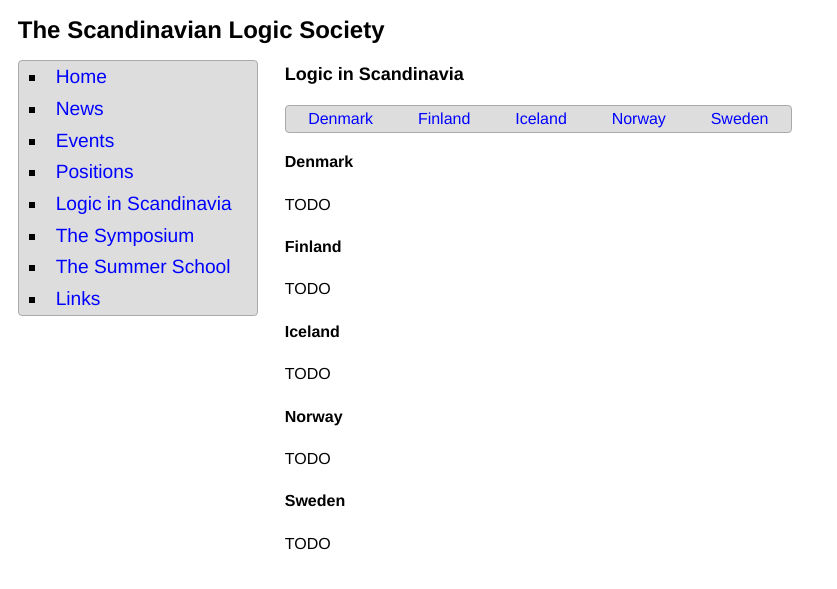
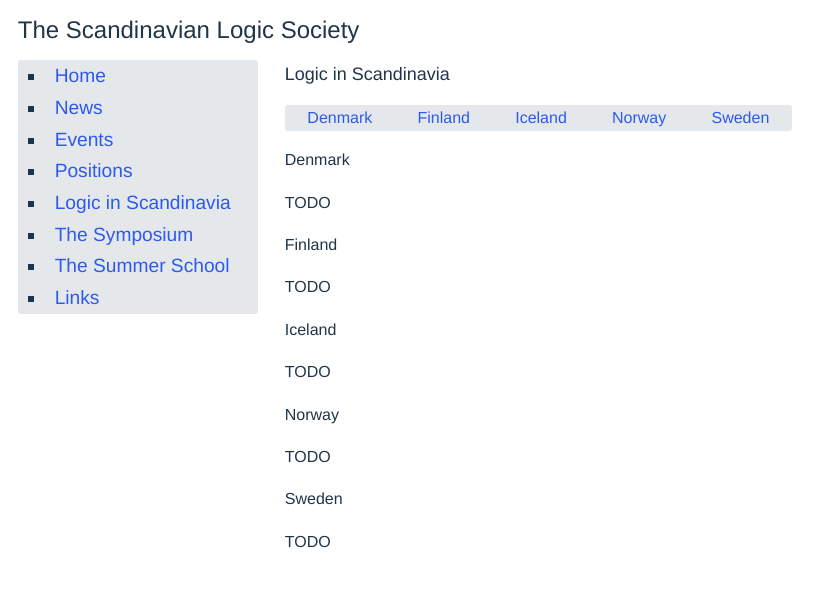
Before and after one commit to scandinavianlogic/scandinavianlogic.github.io, a Jekyll site: the page built from logic-in-scandinavia.md, in a window 1280 px wide. Shown: the top 589 px of the page, without its empty margins (0-837 px from the left). Built offline with Jekyll 4.4.1, drawn with Linux system fonts in a browser that asks for light colours.

Commit message:
improved and organized css

```diff
--- a/_layouts/default.html
+++ b/_layouts/default.html
@@ -19,7 +19,7 @@
         <nav>
           <ul>
             {% for item in site.data.menu_items %}
-              <li><a href="{{ item.link }}" class="nav_link">{{ item.name }}</a></li>
+              <li><a href="{{ item.link }}">{{ item.name }}</a></li>
             {% endfor %}
           </ul>
         </nav>
--- a/css.css
+++ b/css.css
@@ -10,7 +10,7 @@
 }
 
 
-/* LAYOUT */
+/* MAIN LAYOUT */
 
 * {
   box-sizing: border-box;
@@ -23,11 +23,30 @@ body {
   margin: 0 auto;
   max-width: var(--total-width-without-sidebar);
 }
+#main {
+  line-height: 1.65;
+}
 #menu ul {
   margin-top: 0;
   margin-bottom: 0;
+  padding-left: 1ch;
+  padding-right: 1ch;
+  list-style-position: inside;
+  list-style-type: square;
 }
-
+#menu nav, nav.submenu {
+  border-radius: 3px;
+}
+nav.submenu {
+  display: flex;
+  flex-wrap: wrap;
+  justify-content: space-around;
+  width: 100%;
+}
+nav.submenu a {
+  margin-left: 0.5ch;
+  margin-right: 0.5ch;
+}
 
 /* layout when not on a large screen supporting media queries */
 header {
@@ -75,67 +94,16 @@ header {
     display: table-cell;
     vertical-align: top;
   }
-  h2 {
+  #content> :first-child {
     margin-top: 0;
   }
 }
 
 
-/* STYLE */
+/* ADDITIONAL LAYOUT */
 
-h1 {
-  font-size: x-large;
-}
-h2 {
-  font-size: large;
-}
-h3 {
-  font-size: medium;
-}
-h4 {
-  font-size: medium;
-  font-weight: normal;
-  font-style: italic;
-}
-.nav_link {
-  color: blue;
-}
 a {
   word-wrap: break-word;
-  text-decoration: none;
-}
-a:hover {
-  text-decoration: underline;
-}
-* {
-  font-family: "Helvetica Neue", "Helvetica", sans-serif;
-}
-#main {
-  line-height: 1.65;
-}
-#menu nav, nav.submenu {
-  background: #DDD;
-  border: 1px solid #AAA;
-  border-radius: 4px;
-}
-#menu nav {
-  font-size: 1.2em;
-}
-#menu ul {
-  padding-left: 1ch;
-  list-style-position: inside;
-  padding-right: 1ch;
-  list-style-type: square;
-}
-nav.submenu {
-  display: flex;
-  flex-wrap: wrap;
-  justify-content: space-around;
-  width: 100%;
-}
-nav.submenu a {
-  margin-left: 0.5ch;
-  margin-right: 0.5ch;
 }
 table.posts_list {
   border-spacing: 0;
@@ -170,3 +138,65 @@ img.feed_icon {
   width: 1.1ex;
   height: 1.1ex;
 }
+
+
+/* COLORS */
+
+* {
+  color: #203549;
+}
+#menu nav, nav.submenu {
+  background-color: #E5E8EA;
+}
+a, nav a:visited {
+  color: #2D59EF;
+}
+a:visited {
+  color: #551A8B;
+}
+
+
+/* FONTS */
+
+* {
+  font-family: "Helvetica Neue", "Helvetica", sans-serif;
+  font-weight: 400;
+}
+#menu nav {
+  font-size: 1.2em;
+}
+h1 {
+  font-size: x-large;
+  font-weight: 500;
+}
+h2 {
+  font-size: large;
+  font-weight: 500;
+}
+h3 {
+  font-size: medium;
+  font-weight: 500;
+}
+h4 {
+  font-size: medium;
+  font-weight: 400;
+  font-style: italic;
+}
+h5 {
+  font-size: smaller;
+  font-weight: 500;
+}
+h6 {
+  font-size: smaller;
+  font-weight: 400;
+  font-style: italic;
+}
+
+
+/* STYLING */
+a {
+  text-decoration: none;
+}
+a:hover {
+  text-decoration: underline;
+}
--- a/logic-in-scandinavia.md
+++ b/logic-in-scandinavia.md
@@ -5,11 +5,11 @@ title: Logic in Scandinavia
 ## Logic in Scandinavia
 
 <nav class="submenu">
-  <a class="nav_link" href="#denmark">Denmark</a>
-  <a class="nav_link" href="#finland">Finland</a>
-  <a class="nav_link" href="#iceland">Iceland</a>
-  <a class="nav_link" href="#norway">Norway</a>
-  <a class="nav_link" href="#sweden">Sweden</a>
+  <a href="#denmark">Denmark</a>
+  <a href="#finland">Finland</a>
+  <a href="#iceland">Iceland</a>
+  <a href="#norway">Norway</a>
+  <a href="#sweden">Sweden</a>
 </nav>
 
 ### Denmark
```
